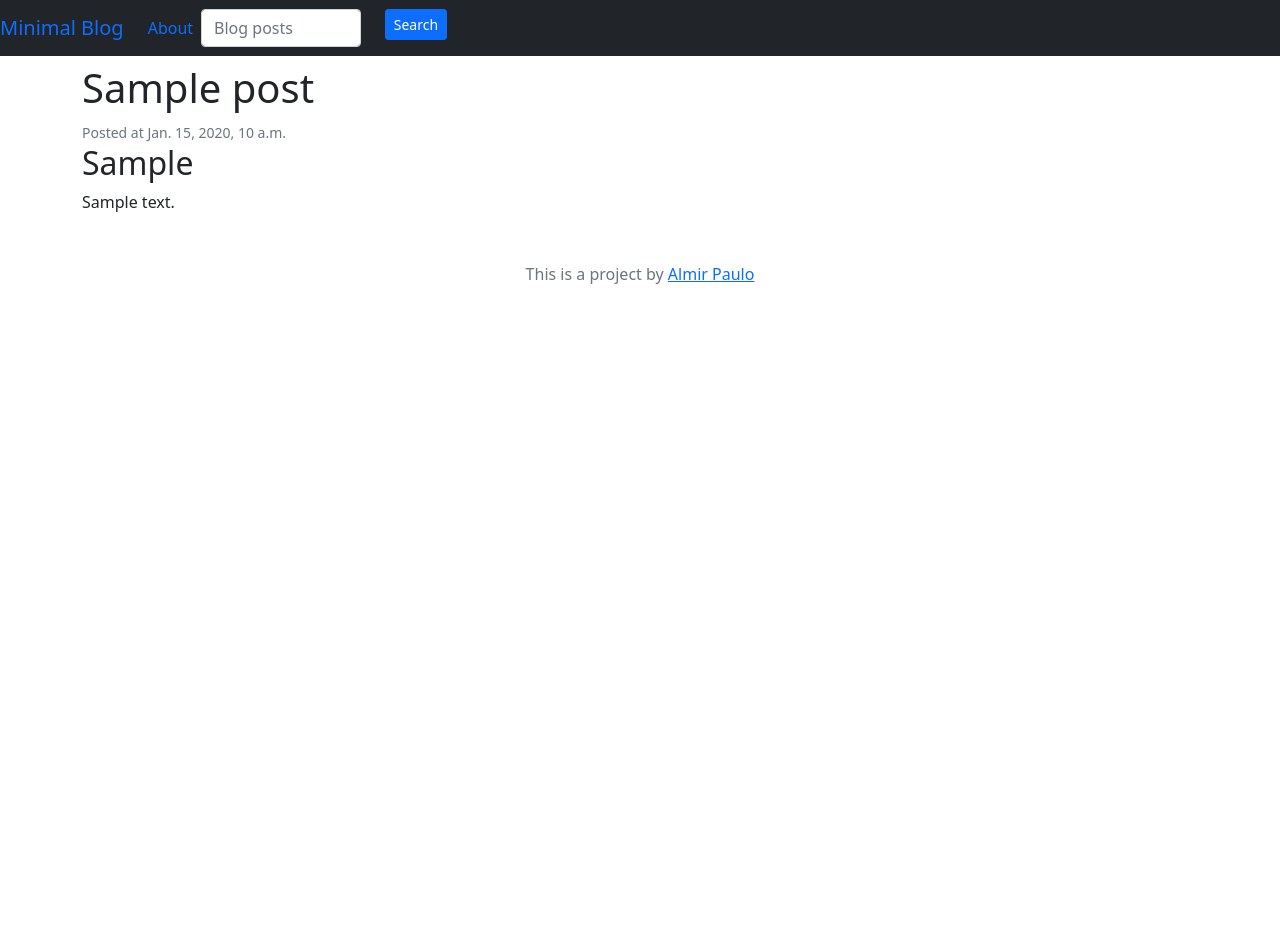
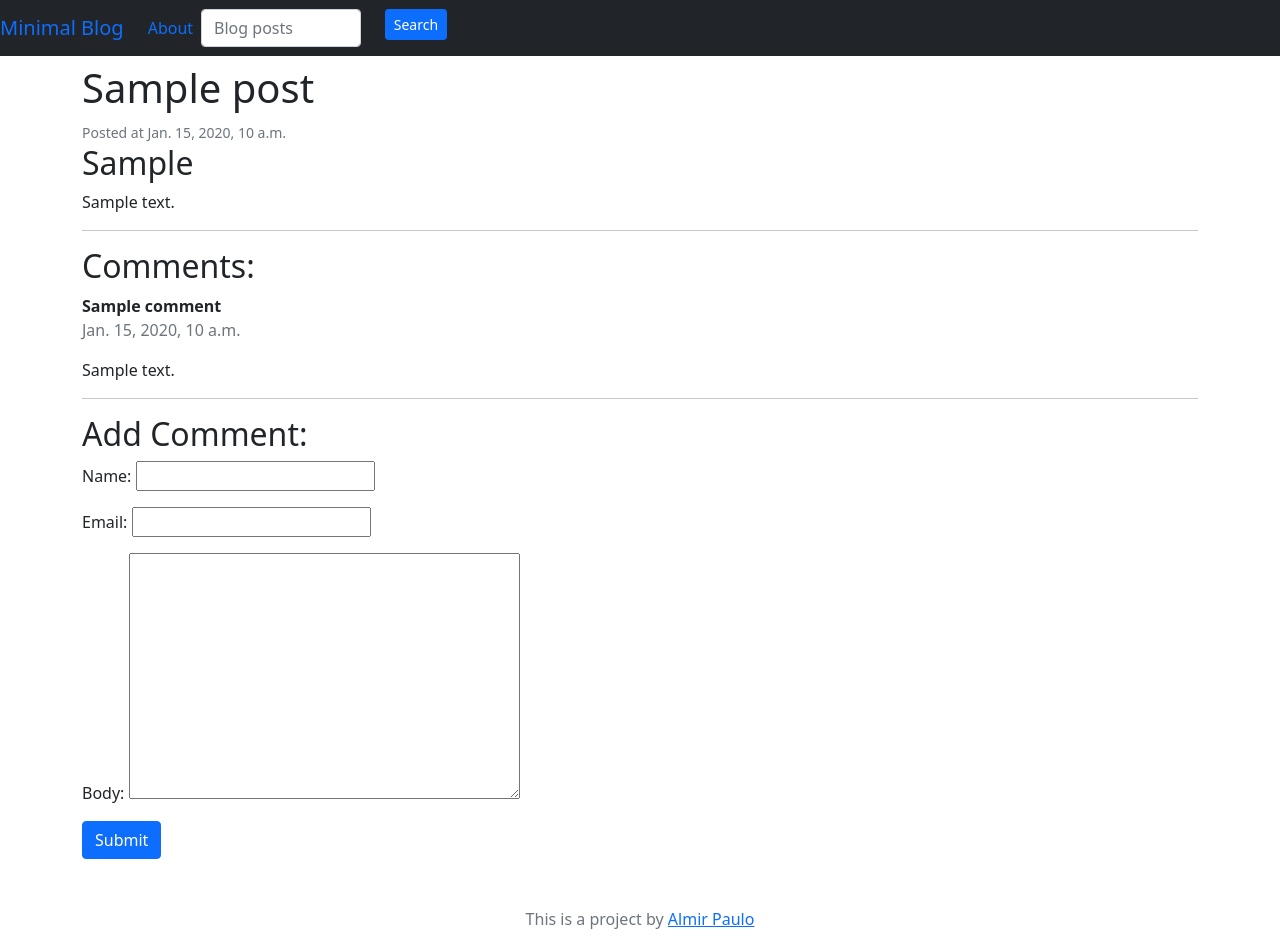
Before and after one commit to AlmirPaulo/Django-minimal-blog, a Django app: a page that uses website/blog/templates/blog/post.html in a window 1280 px wide. Before the commit the page ends 284 px from the top, so only its background shows below. Run offline with Django 3.2, Linux system fonts and the light colour scheme; tables that the repository leaves empty hold one stand-in row (values such as "Sample post"); some libraries are stand-ins or nearby versions.

Commit message:
basics ok

```diff
--- a/website/blog/models.py
+++ b/website/blog/models.py
@@ -1,4 +1,5 @@
 from django.db import models
+from django import forms
 
 class Post(models.Model):
     title = models.CharField(max_length=255)
@@ -6,11 +7,24 @@ class Post(models.Model):
     intro = models.TextField()
     body = models.TextField()
     #tags = models. Como colocar tags
-    date_added = models.DateTimeField(  auto_now_add=True)
+    date_added = models.DateTimeField(auto_now_add=True)
 
     def __str__(self):
         return self.title
 
-    #???
-    class Meta():
-        ordering = ['-date_added']
+
+class Comments(models.Model):
+    post = models.ForeignKey(Post, related_name='comments', on_delete=models.CASCADE)
+    name = models.CharField(max_length=255)
+    email = models.EmailField(max_length=255)
+    body = models.TextField()
+    date_added = models.DateTimeField(auto_now_add=True)
+
+    def __str__(self):
+        return self.body
+
+
+class CommentForm(forms.ModelForm):
+    class Meta:
+        model = Comments
+        fields = ['name', 'email', 'body']
--- a/website/blog/templates/blog/post.html
+++ b/website/blog/templates/blog/post.html
@@ -11,4 +11,33 @@
 
  <p>{{ post.body }}</p>
 
-{% endblock %}
+ <hr>
+<h2>Comments:</h2>
+{% for comment in post.comments.all %}
+  {% if comment %}
+<strong>{{ comment.name }}</strong>
+<p class="text-muted">{{ comment.date_added}}</p>
+<p>{{ comment.body }}</p>
+  {% else %}
+
+<p>No comments yet!</p>
+
+  {% endif %}
+{% endfor %}
+ <hr>
+
+ <h2>Add Comment:</h2>
+ <form action="{{ . }}" method="POST">
+ <!-- Built in security -->
+ {% csrf_token %}
+
+ <!-- Form as paragraph -->
+ {{ form.as_p }}
+
+    <button class="btn btn-primary">Submit</button>
+ </form>
+
+
+
+
+ {% endblock %}
--- a/website/blog/views.py
+++ b/website/blog/views.py
@@ -1,5 +1,5 @@
-from django.shortcuts import render
-from .models import Post
+from django.shortcuts import render, redirect
+from .models import Post, CommentForm
 
 def home(request):
     #posts is now a variable usable in the frontend via DLT
@@ -8,4 +8,16 @@ def home(request):
 
 def post(request, slug):
     post = Post.objects.get(slug=slug)
-    return render(request,'blog/post.html', {'post':post})
+    if request.method == 'POST':
+        form = CommentForm(request.POST)
+
+        if form.is_valid:
+            comment = form.save(commit=False)
+            comment.post = post
+            comment.save()
+
+            return redirect('post', slug=post.slug)
+    else:
+        form = CommentForm()
+
+    return render(request,'blog/post.html', {'post':post, 'form':form})
```
Also changed, not shown: website/blog/migrations/0002_comments.py (added).
